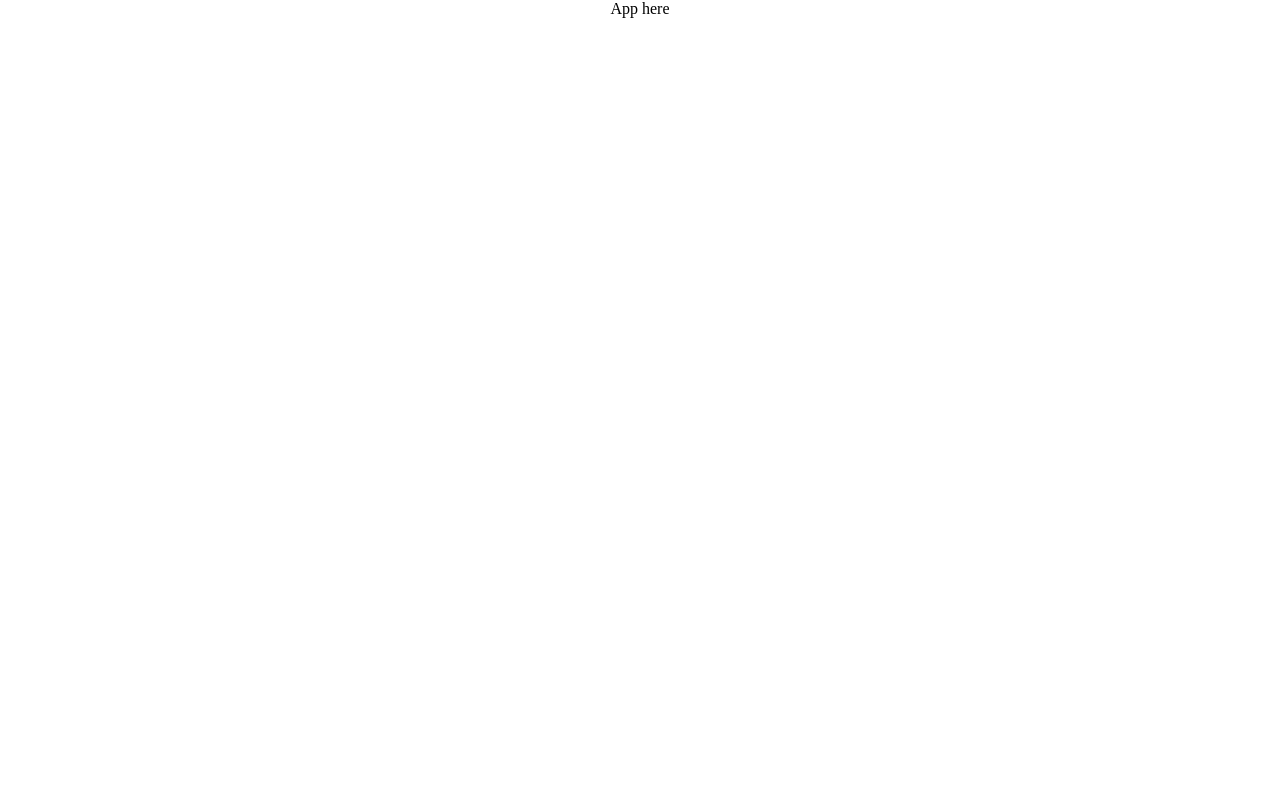
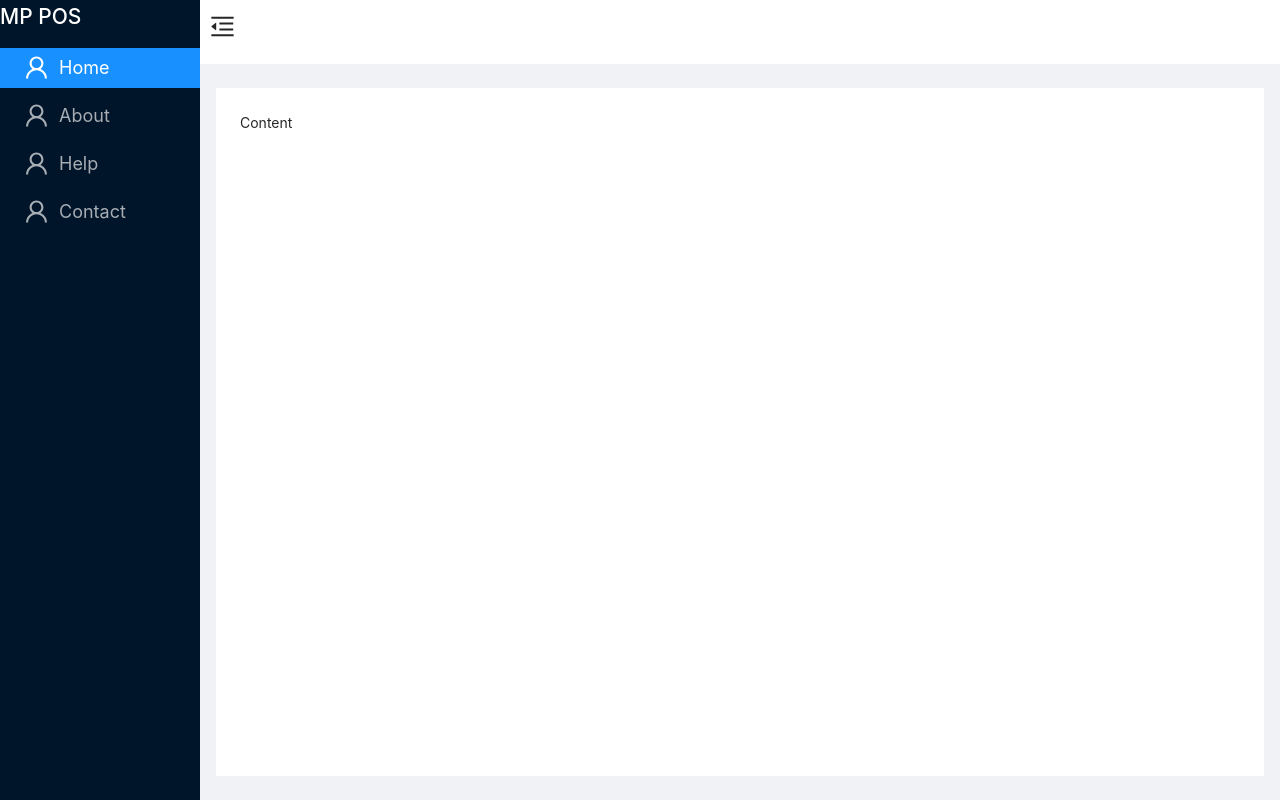
Before and after one commit to muhiddinjv/pos, a React (Create React App) app in the folder client/: page / in a window 1280 px wide. Built offline with nearby package versions, Linux system fonts and the light colour scheme; the HTML template or start-up script is replaced by a standard one.

Commit message:
style: remake sidebar nav

```diff
--- a/client/package.json
+++ b/client/package.json
@@ -10,9 +10,15 @@
     "@types/node": "^16.7.13",
     "@types/react": "^18.0.0",
     "@types/react-dom": "^18.0.0",
+    "antd": "^4.22.7",
+    "axios": "^0.27.2",
     "react": "^18.2.0",
     "react-dom": "^18.2.0",
+    "react-redux": "^8.0.2",
+    "react-router-dom": "^6.3.0",
     "react-scripts": "5.0.1",
+    "redux": "^4.2.0",
+    "redux-thunk": "^2.4.1",
     "typescript": "^4.4.2",
     "web-vitals": "^2.1.0"
   },
--- a/client/public/index.html
+++ b/client/public/index.html
@@ -5,39 +5,10 @@
     <link rel="icon" href="%PUBLIC_URL%/favicon.ico" />
     <meta name="viewport" content="width=device-width, initial-scale=1" />
     <meta name="theme-color" content="#000000" />
-    <meta
-      name="description"
-      content="Web site created using create-react-app"
-    />
-    <link rel="apple-touch-icon" href="%PUBLIC_URL%/logo192.png" />
-    <!--
-      manifest.json provides metadata used when your web app is installed on a
-      user's mobile device or desktop. See https://developers.google.com/web/fundamentals/web-app-manifest/
-    -->
-    <link rel="manifest" href="%PUBLIC_URL%/manifest.json" />
-    <!--
-      Notice the use of %PUBLIC_URL% in the tags above.
-      It will be replaced with the URL of the `public` folder during the build.
-      Only files inside the `public` folder can be referenced from the HTML.
-
-      Unlike "/favicon.ico" or "favicon.ico", "%PUBLIC_URL%/favicon.ico" will
-      work correctly both with client-side routing and a non-root public URL.
-      Learn how to configure a non-root public URL by running `npm run build`.
-    -->
-    <title>React App</title>
+    <meta name="description" content="Web site created using create-react-app"/>
+    <title>POS App</title>
   </head>
   <body>
-    <noscript>You need to enable JavaScript to run this app.</noscript>
     <div id="root"></div>
-    <!--
-      This HTML file is a template.
-      If you open it directly in the browser, you will see an empty page.
-
-      You can add webfonts, meta tags, or analytics to this file.
-      The build step will place the bundled scripts into the <body> tag.
-
-      To begin the development, run `npm start` or `yarn start`.
-      To create a production bundle, use `npm run build` or `yarn build`.
-    -->
   </body>
 </html>
--- a/client/src/App.tsx
+++ b/client/src/App.tsx
@@ -1,10 +1,19 @@
+import {BrowserRouter as Router, Routes, Route} from 'react-router-dom'
+import 'antd/dist/antd.min.css';
+import Home from './pages/Home';
+import Products from './pages/Products';
 import './App.css';
 
 function App() {
   return (
-    <div className="wrapper">
-      App here
-    </div>
+    <>
+      <Router>
+        <Routes>
+          <Route path='/' element={<Home />}/>
+          <Route path='/products' element={<Products />}/>
+        </Routes>
+      </Router>
+    </>
   );
 }
 
--- /dev/null
+++ b/client/src/components/Layout.tsx
@@ -0,0 +1,65 @@
+import {
+    MenuFoldOutlined,
+    MenuUnfoldOutlined,
+    UploadOutlined,
+    UserOutlined,
+    VideoCameraOutlined,
+  } from '@ant-design/icons';
+  import { Layout, Menu } from 'antd';
+  import React, { useState } from 'react';
+import { Link } from 'react-router-dom';
+  import './layout.css';
+
+  const { Header, Sider, Content } = Layout;
+
+  const LayoutApp: React.FC = () => {
+    const [collapsed, setCollapsed] = useState(false);
+
+    return (
+      <Layout>
+        <Sider trigger={null} collapsible collapsed={collapsed}>
+          <div className="logo">
+            <h2 className='logo-title' style={{color:'white'}}>MP POS</h2>
+          </div>
+          <Menu
+            theme="dark"
+            mode="inline"
+            defaultSelectedKeys={['1']}
+          >
+            <Menu.Item key={1} icon={<UserOutlined/>}>
+              <Link to='/'>Home</Link>
+            </Menu.Item>
+            <Menu.Item key='/bills' icon={<UserOutlined/>}>
+              <Link to='/'>About</Link>
+            </Menu.Item>
+            <Menu.Item key={3} icon={<UserOutlined/>}>
+              <Link to='/'>Help</Link>
+            </Menu.Item>
+            <Menu.Item key={4} icon={<UserOutlined/>}>
+              <Link to='/'>Contact</Link>
+            </Menu.Item>
+          </Menu>
+        </Sider>
+        <Layout className="site-layout">
+          <Header className="site-layout-background" style={{ padding: 0 }}>
+            {React.createElement(collapsed ? MenuUnfoldOutlined : MenuFoldOutlined, {
+              className: 'trigger',
+              onClick: () => setCollapsed(!collapsed),
+            })}
+          </Header>
+          <Content
+            className="site-layout-background"
+            style={{
+              margin: '24px 16px',
+              padding: 24,
+              minHeight: 280,
+            }}
+          >
+            Content
+          </Content>
+        </Layout>
+      </Layout>
+    );
+  };
+
+  export default LayoutApp;
--- /dev/null
+++ b/client/src/components/layout.css
@@ -0,0 +1,37 @@
+#components-layout-demo-custom-trigger .trigger {
+    padding: 0 24px;
+    font-size: 18px;
+    line-height: 64px;
+    cursor: pointer;
+    transition: color 0.3s;
+  }
+
+  #components-layout-demo-custom-trigger .trigger:hover {
+    color: #1890ff;
+  }
+
+  #components-layout-demo-custom-trigger .logo {
+    height: 32px;
+    margin: 16px;
+    background: rgba(255, 255, 255, 0.3);
+  }
+
+  .site-layout .site-layout-background {
+    background: #fff;
+  }
+
+  .ant-layout-sider-children {
+    min-height: 100vh;
+  }
+
+  .anticon svg {
+    font-size: 25px;
+  }
+
+  .ant-layout-header .anticon svg {
+    margin-left: 10px;
+  }
+
+  .ant-menu-title-content{
+    font-size: 18px;
+  }
--- /dev/null
+++ b/client/src/pages/Home.tsx
@@ -0,0 +1,10 @@
+import React from 'react'
+import LayoutApp from '../components/Layout'
+
+const Home = () => {
+  return (
+    <LayoutApp />
+  )
+}
+
+export default Home
--- /dev/null
+++ b/client/src/pages/Products.tsx
@@ -0,0 +1,9 @@
+import React from 'react'
+
+const Products = () => {
+  return (
+    <div>Products</div>
+  )
+}
+
+export default Products
```
Also changed, not shown: 1 other file (tests, documents, lock files or other folders).
